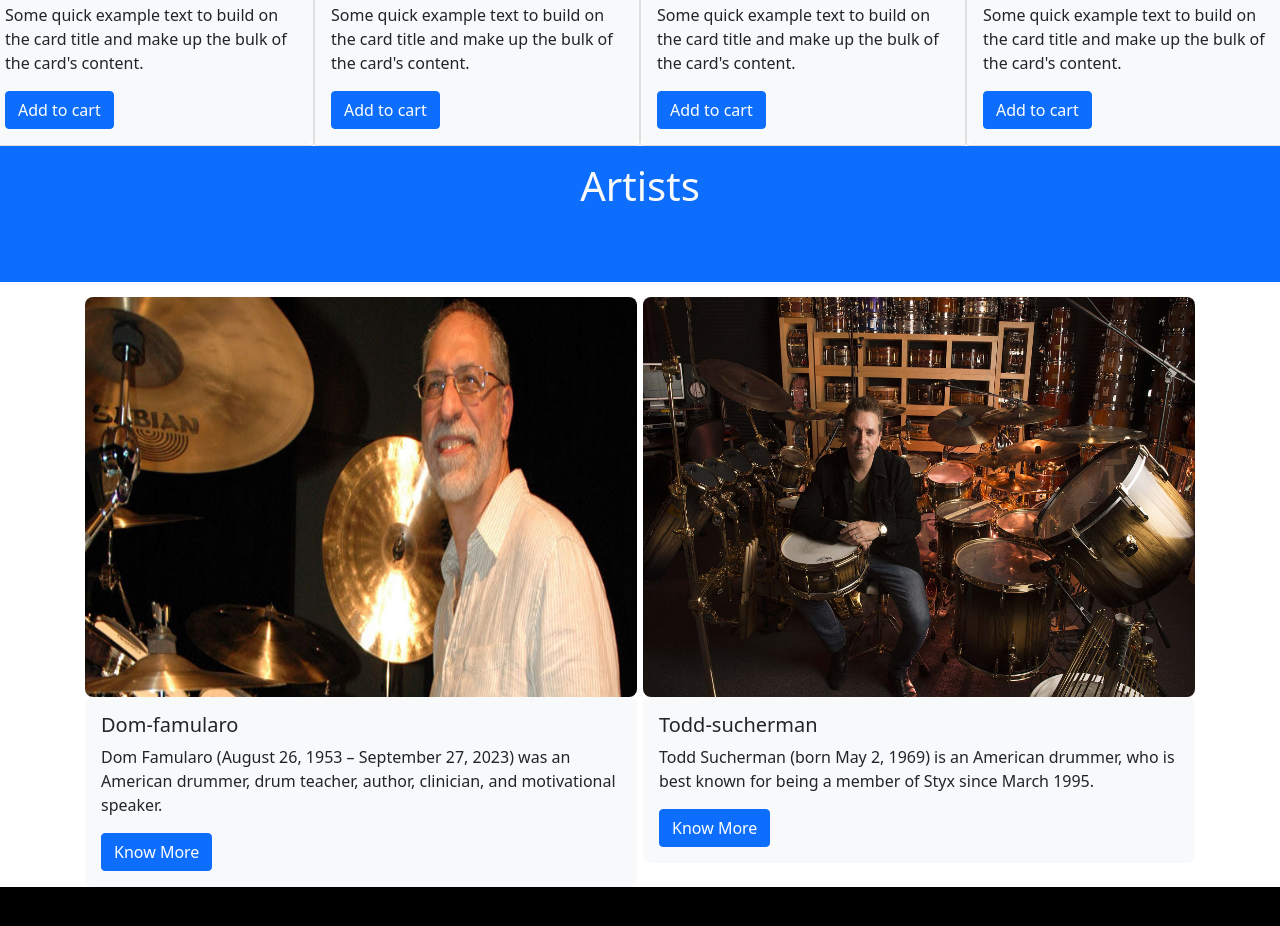
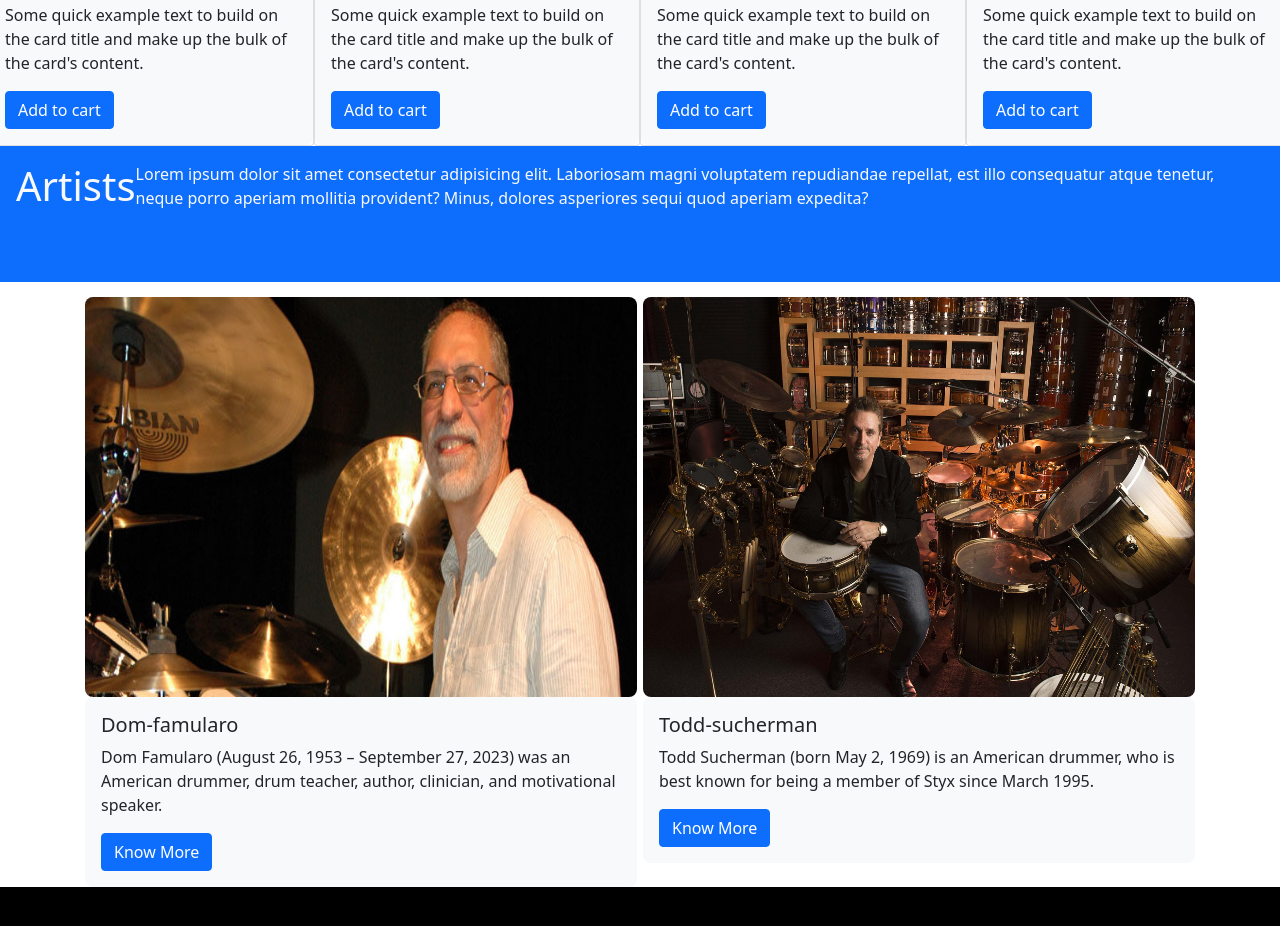
Before and after one commit to javad1358mft/midTerm-Project-html-css, a plain HTML site: page index.html in a window 1280 px wide. Shown: the part 1869-2795 px from the top of the page. Drawn offline with nearby package versions, Linux system fonts and the light colour scheme.

Commit message:
add lorem

```diff
--- a/index.html
+++ b/index.html
@@ -120,6 +120,7 @@
 
   <div class="p-3 d-flex justify-content-center bg-primary text-light">
     <h1>Artists</h1>
+    <p>Lorem ipsum dolor sit amet consectetur adipisicing elit. Laboriosam magni voluptatem repudiandae repellat, est illo consequatur atque tenetur, neque porro aperiam mollitia provident? Minus, dolores asperiores sequi quod aperiam expedita?</p>
   </div>
 
   <!-- artists -->
```
